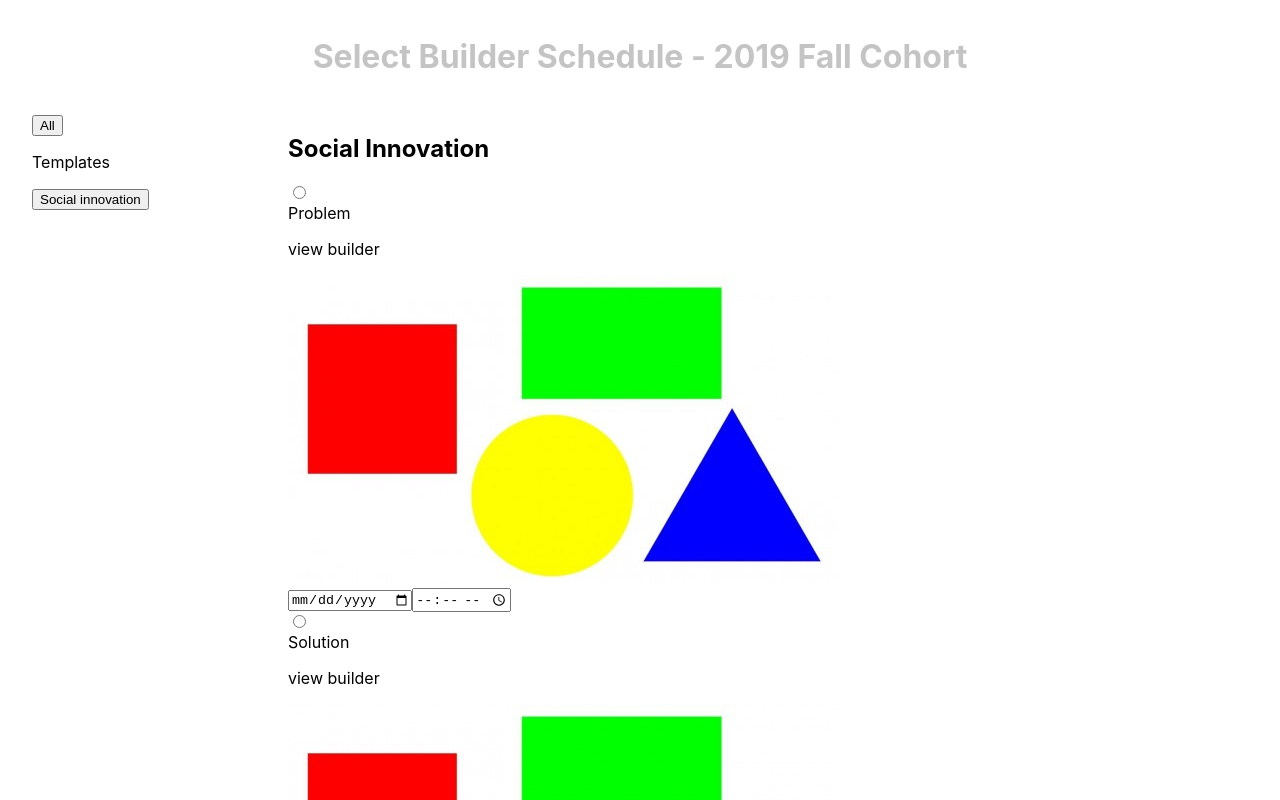
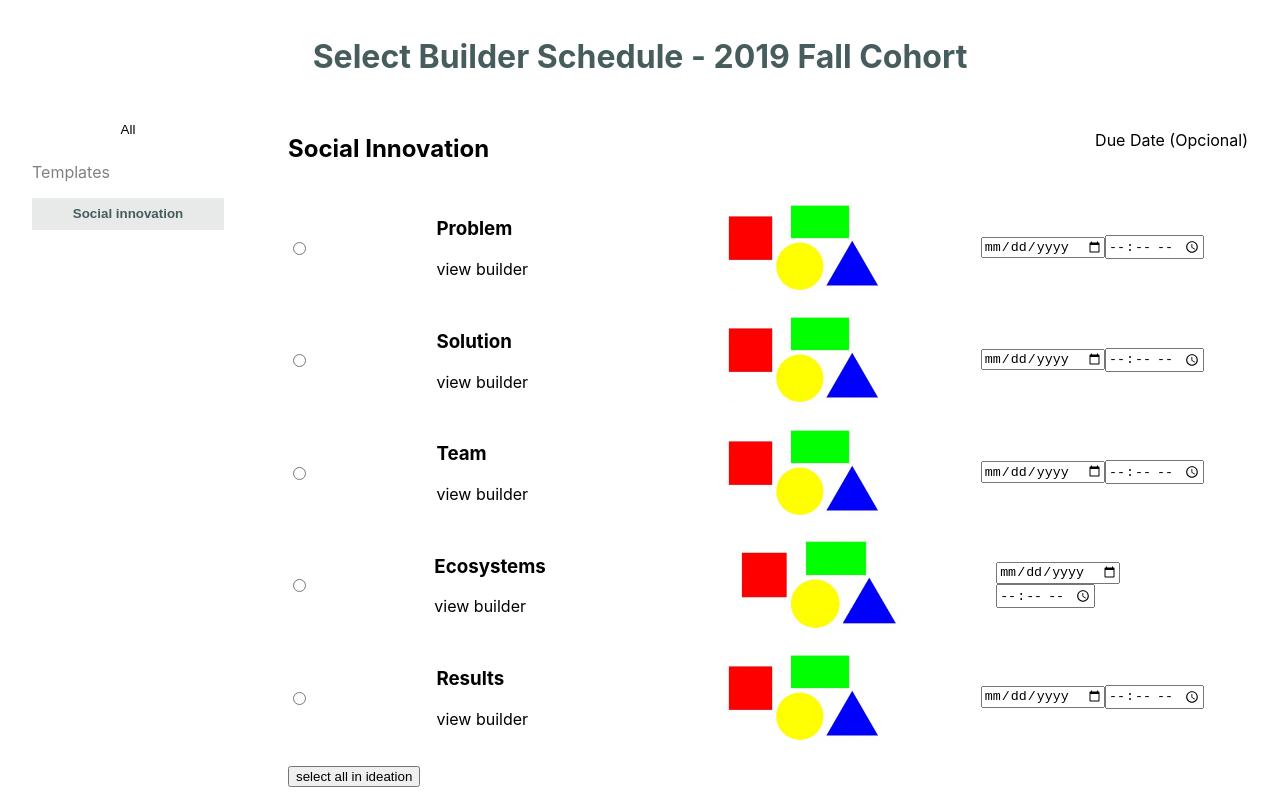
Before and after one commit to emae1712/Schedule-RB, a React (Create React App) app: page / in a window 1280 px wide. Both pictures are taken after a click on the button "Social innovation". Shown: the top 800 px of the page. Built offline with nearby package versions, Linux system fonts and the light colour scheme.

Commit message:
improve styles

```diff
--- a/src/components/Cancel-use.jsx
+++ b/src/components/Cancel-use.jsx
@@ -5,7 +5,7 @@ const Cancel_use = () =>{
     return (
       <div className = 'cancel_use__container'>
         <button className="show-cellphone">X</button>
-        <button>cancel</button>
+        <button className="show-web">cancel</button>
         <button>use this builder schedule</button>
       </div>
     );
--- a/src/components/Schedule.jsx
+++ b/src/components/Schedule.jsx
@@ -32,36 +32,41 @@ const Schedule = ({category, cards}) =>{
 	}
     return (
       <>
-
-				<h2>{category === 'socialInnovation'? 'Social Innovation' : ''}</h2>
+			<DragDropContext onDragEnd={handleOnDragEnd}>
+        <div className="main-title">
+          <h2>{category === 'socialInnovation'? 'Social Innovation' : ''}</h2>
+          <p className="show-web right">Due Date (Opcional)</p>
+        </div>
 				{category === 'socialInnovation'&& socialInnovation.map((card, index) =>(
-          <DragDropContext onDragEnd={handleOnDragEnd}>
           <Droppable droppableId="social">
             {(provided) =>(
               <label  {...provided.droppableProps} ref={provided.innerRef}>
-                <input id = {card.id} type="radio" name={card.title} value={card.title} onClick={() => toggle(card.title)} checked={isCheck[card.title]}/>
                 <Draggable key = {card.id} draggableId={card.id} index={index}>
                   {(provided) =>(
-                    <div {...provided.draggableProps} {...provided.dragHandleProps} ref={provided.innerRef}>
-                      <div>
-                        {card.title}
-                        <p>view builder</p>
-                        <img src={Image} alt=""/>
+                    <div className="main-div" {...provided.draggableProps} {...provided.dragHandleProps} ref={provided.innerRef}>
+                      <input className="visible-web" id = {card.id} type="radio" name={card.title} value={card.title} onClick={() => toggle(card.title)} checked={isCheck[card.title]}/>
+                      <div className="main-card">
+                        <div className="card">
+                          <div >
+                            <h3>{card.title}</h3>
+                            <p>view builder</p>
+                          </div>
+                          <img src={Image} alt=""/>
                         </div>
                         <div className="show_checked">
                           <input type="date" name="date" id=""/>
                           <input type="time" name="" id=""/>
                         </div>
                       </div>
-
+                    </div>
                   )}
                 </Draggable>
                 {provided.placeholder}
               </label>
             )}
           </Droppable>
+					))}
         </DragDropContext>
-					))}
 
 				<h2>{category === 'all'? 'Ideation' : ''}</h2>
 				{category === 'all'&& cards.Ideation.map((card) =>(
--- a/src/components/Sidebar.jsx
+++ b/src/components/Sidebar.jsx
@@ -16,15 +16,15 @@ const Sidebar = () =>{
     return (
       <>
       <div className = 'sidebar__container'>
-        <button onClick={() => setCategory('all')}>All</button>
+        <button className = {category ==='all' ? 'btn-select' : 'btn-unselect'} onClick={() => setCategory('all')}>All</button>
         <p className="show-web">Templates</p>
-        <button onClick={() => setCategory('socialInnovation')}>Social innovation</button>
-        {/* <select className="show-cellphone" onChange={(event) => setCategory(event.target.value)}>
+        <button className = {category ==='socialInnovation' ? 'btn-select show-web' : 'btn-unselect show-web'} onClick={() => setCategory('socialInnovation')}>Social innovation</button>
+        <select className="show-cellphone" onChange={(event) => setCategory(event.target.value)}>
           <option value="socialInnovation">Social innovation</option>
           <option value="Template 1">Template 1</option>
           <option value="Template 2">Template 2</option>
           <option value="Template 3">Template 3</option>
-        </select> */}
+        </select>
       </div>
       <div className = 'schedule__container'>
         <Schedule cards = {cards} category= {category} />
--- a/src/styles/App.scss
+++ b/src/styles/App.scss
@@ -1,4 +1,8 @@
 
+$main-color: #1FAEBC;
+$second-color: #2274A5;
+$gray: #E8E9E9;
+$black: #465C5D;
 .contenedor{
   margin:1rem auto;
   width: 95%;
@@ -12,14 +16,62 @@
   header{
     grid-area: header;
     text-align: center;
-    font-size: 1rem;
-    color: #c4c4c4;
+    color: $black;
+    font-weight: normal;
   }
   .sidebar__container{
     grid-area: sidebar;
+    .btn-select{
+      color: $black;
+      font-weight: 600;
+      width: 80%;
+      background-color: $gray;
+      height: 2rem;
+      border: none;
+      outline: none;
+    }
+    .btn-unselect{
+      width: 80%;
+      background-color: #fff;
+      height: 2rem;
+      border: none;
+      outline: none;
+      &:hover {
+        background-color: $gray;
+      }
+    }
+    p{
+      color: grey;
+    }
   }
   .schedule__container{
     grid-area: schedule;
+    .main-title{
+      display: flex;
+      justify-content: space-between;
+    }
+
+    .main-div{
+      display: flex;
+      align-items: center;
+      margin: 1rem 0;
+      .main-card{
+        position: relative;
+        display: flex;
+        align-items: center;
+        margin: 0 30px;
+        .card{
+          display: flex;
+          justify-content: space-around;
+          align-items: center;
+          img{
+            width: 25%;
+            height: 25%;
+          }
+        }
+      }
+
+    }
   }
   .cancel_use__container{
     grid-area: cancel_use;
@@ -31,8 +83,25 @@
 .App {
   text-align: center;
 }
-@media only screen and (min-width: 600px) {
-
+@media only screen and (max-width: 600px) {
+  .contenedor{
+    grid-template-areas: "header header"
+                        "sidebar sidebar"
+                        "cancel_use cancel_use"
+                        "schedule schedule";
+    header{
+      padding: 0 60px;
+    }
+  }
+  .visible-web{
+    opacity: 0;
+  }
+  .show-web{
+    display: none;
+  }
+  .show-cellphone{
+    display: block;
+  }
 }
 .App-logo {
   height: 40vmin;
```
